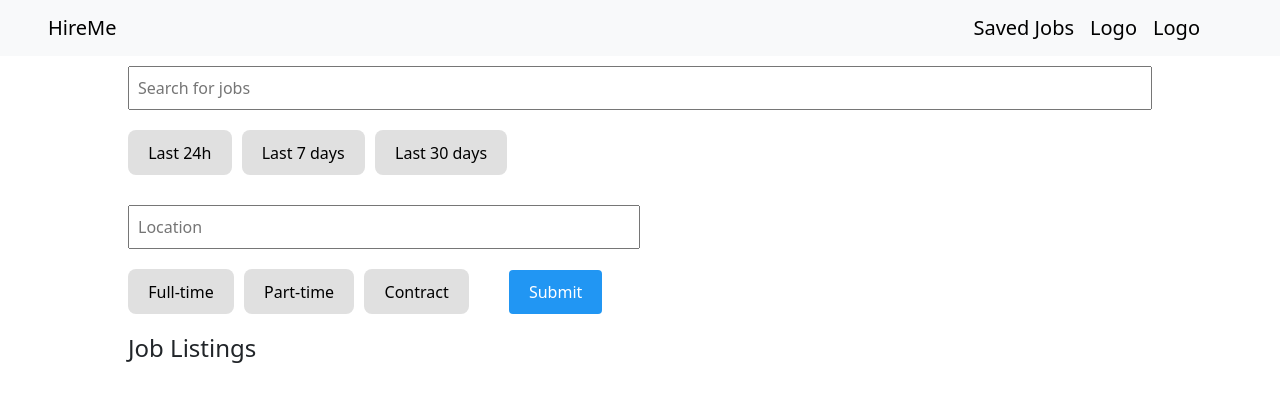
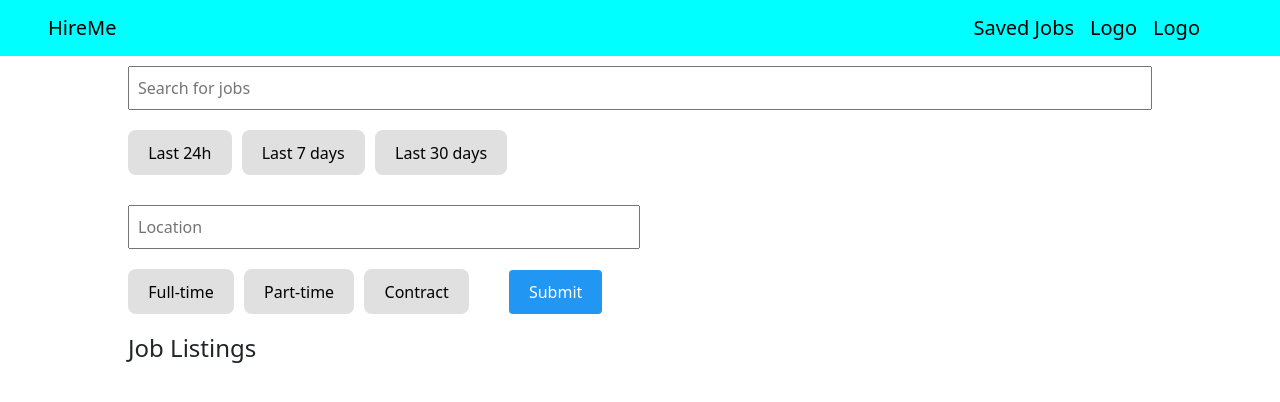
Before and after one commit to aryankumar-dev/Job-Board, a React (Vite) app in the folder frontend/: page / in a window 1280 px wide. Shown: the top 402 px of the page. Built offline with nearby package versions, Linux system fonts and the light colour scheme.

Commit message:
Testing Versal Deployment

```diff
--- a/frontend/src/components/Navbar/Navbar.css
+++ b/frontend/src/components/Navbar/Navbar.css
@@ -0,0 +1,3 @@
+.navbar{
+    background-color: aqua !important;
+}
--- a/frontend/src/components/Navbar/Navbar.jsx
+++ b/frontend/src/components/Navbar/Navbar.jsx
@@ -1,9 +1,10 @@
 import React from 'react';
 import 'bootstrap/dist/css/bootstrap.min.css';
+import './Navbar.css'
 
 function Navbar() {
     return (
-        <nav className="navbar navbar-light bg-light justify-content-between px-5">
+        <nav className="navbar navbar-light bg-light justify-content-between px-5 ">
             <a className="navbar-brand" href="#">HireMe</a>
 
             <div className="navbar-brand">
```
